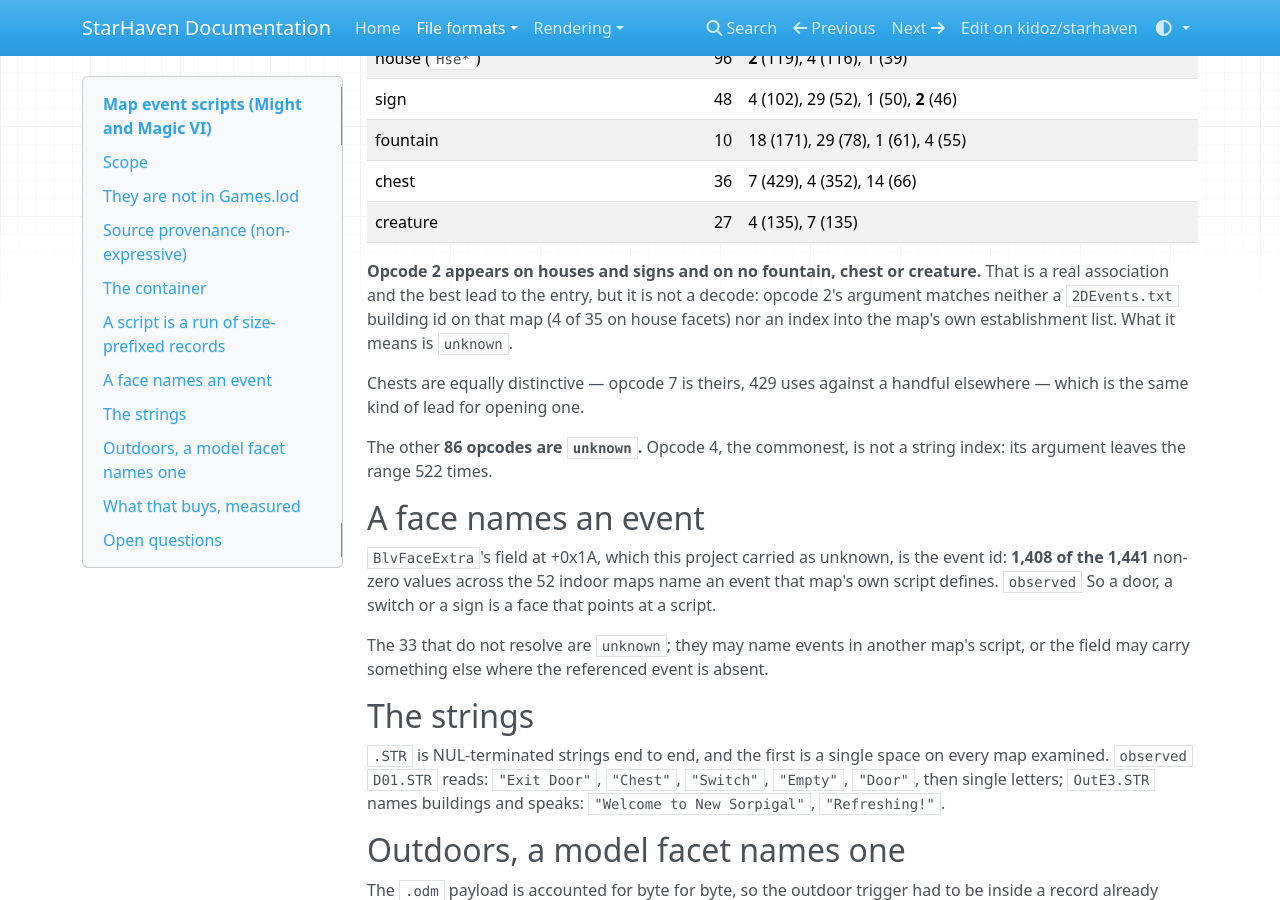
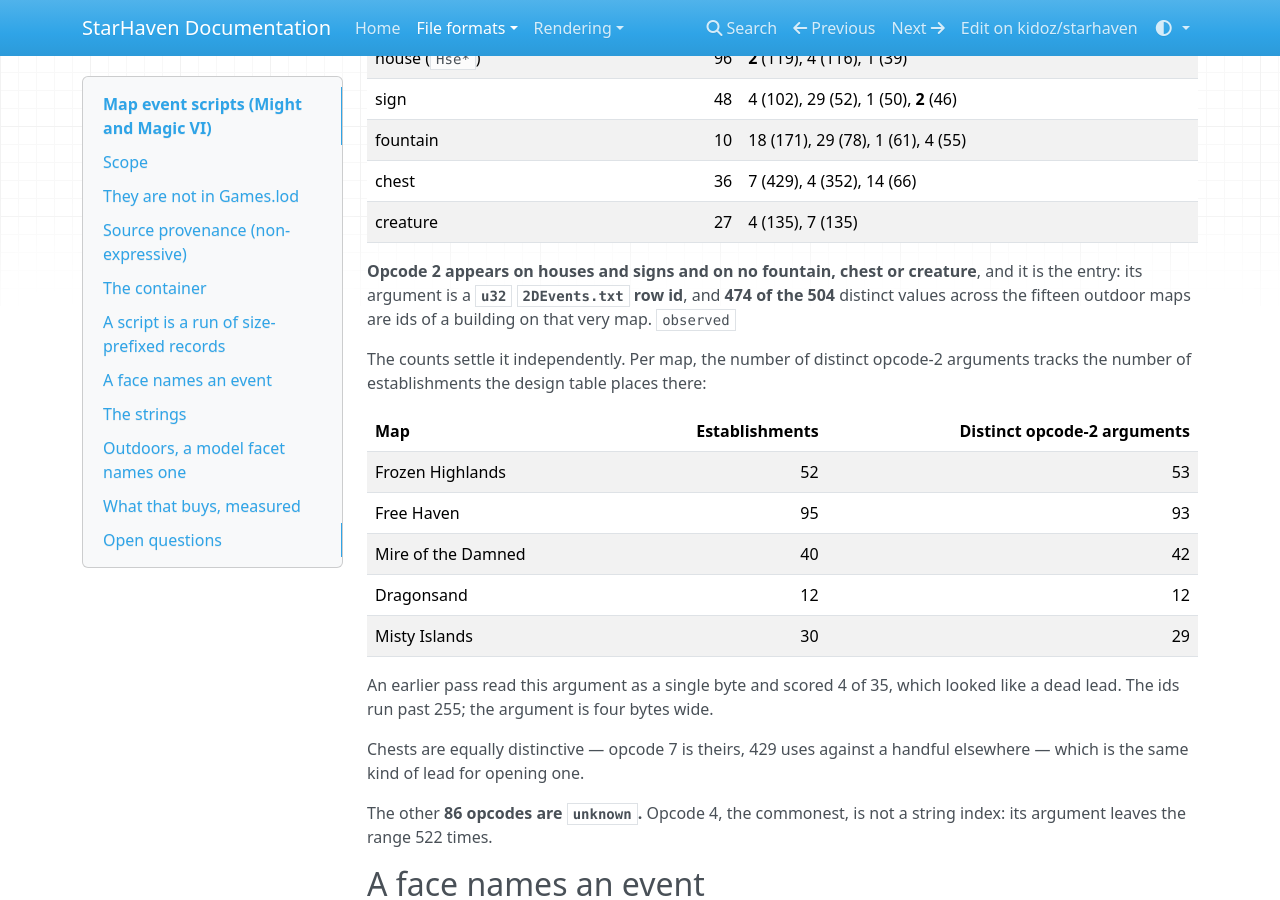
Before and after one commit to kidoz/starhaven, an MkDocs documentation site: the page built from docs/formats/map-events.md, in a window 1280 px wide and 900 px high, scrolled down 2627 px. Built offline with MkDocs 1.6.1, drawn with Linux system fonts in a browser that asks for light colours; nearby versions of some CDN libraries.

Commit message:
Name the opcode that enters a building, and let the party walk into shops

```diff
--- a/docs/formats/map-events.md
+++ b/docs/formats/map-events.md
@@ -125,11 +125,25 @@ the opcodes each group's events use, separates them cleanly. `observed`
 | chest | 36 | 7 (429), 4 (352), 14 (66) |
 | creature | 27 | 4 (135), 7 (135) |
 
-**Opcode 2 appears on houses and signs and on no fountain, chest or creature.**
-That is a real association and the best lead to the entry, but it is not a
-decode: opcode 2's argument matches neither a `2DEvents.txt` building id on
-that map (4 of 35 on house facets) nor an index into the map's own
-establishment list. What it means is `unknown`.
+**Opcode 2 appears on houses and signs and on no fountain, chest or creature**,
+and it is the entry: its argument is a **`u32` `2DEvents.txt` row id**, and
+**474 of the 504** distinct values across the fifteen outdoor maps are ids of a
+building on that very map. `observed`
+
+The counts settle it independently. Per map, the number of distinct opcode-2
+arguments tracks the number of establishments the design table places there:
+
+| Map | Establishments | Distinct opcode-2 arguments |
+| --- | ---: | ---: |
+| Frozen Highlands | 52 | 53 |
+| Free Haven | 95 | 93 |
+| Mire of the Damned | 40 | 42 |
+| Dragonsand | 12 | 12 |
+| Misty Islands | 30 | 29 |
+
+An earlier pass read this argument as a single byte and scored 4 of 35, which
+looked like a dead lead. The ids run past 255; the argument is four bytes
+wide.
 
 Chests are equally distinctive — opcode 7 is theirs, 429 uses against a handful
 elsewhere — which is the same kind of lead for opening one.
```
Also changed, not shown: README.md (+4 -2 lines), 3 other files.
